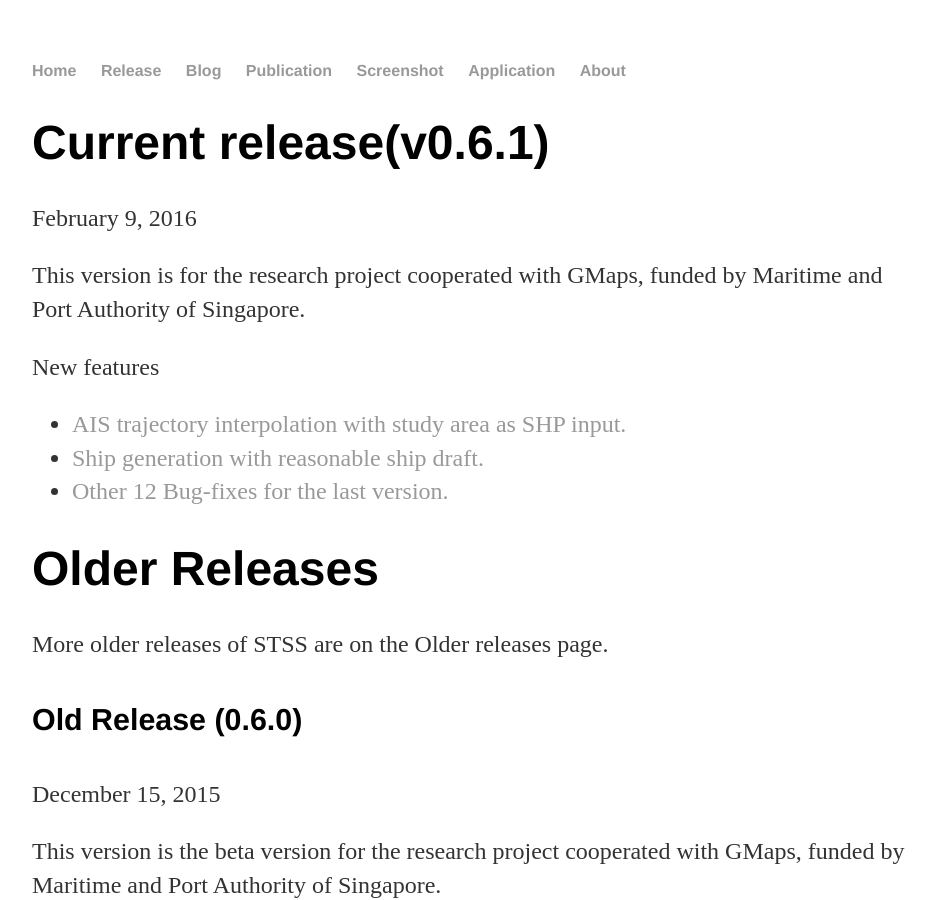
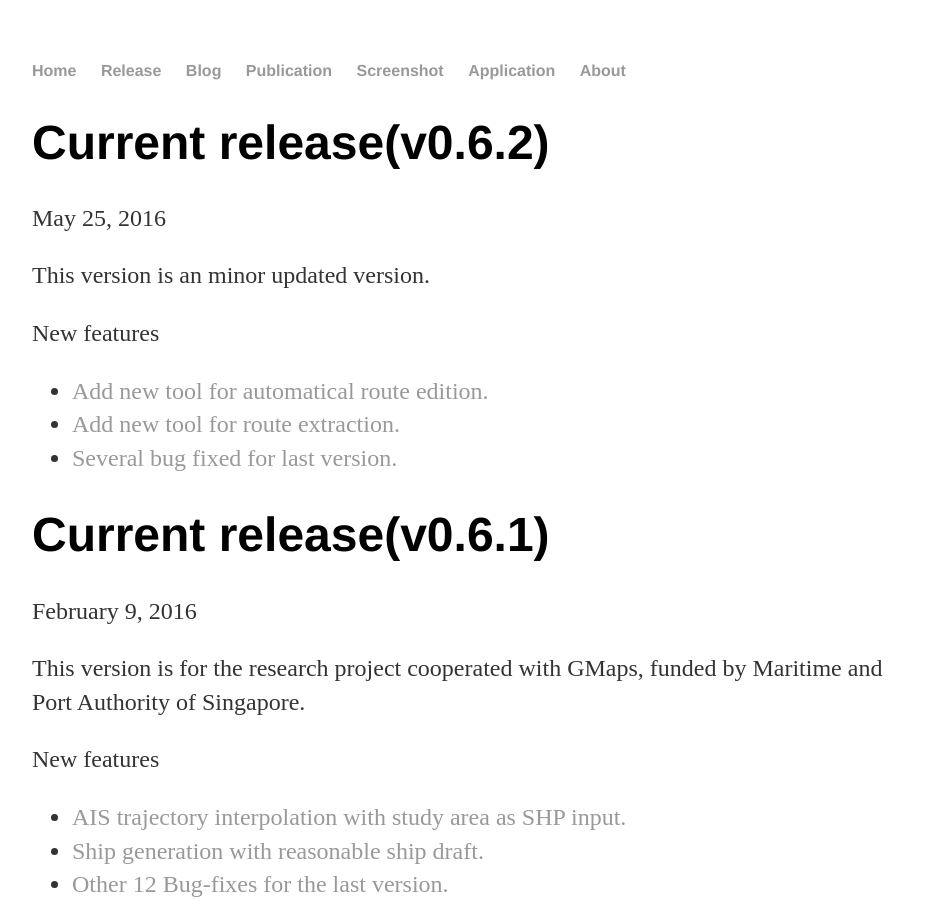
Before and after one commit to stss-maritime/stss-maritime.github.io, a Jekyll site: the page built from download/index.html, in a window 1280 px wide and 900 px high. Shown: the whole window, without its empty margins (160-1094 px from the left). Built offline with Jekyll 4.4.1, drawn with Linux system fonts in a browser that asks for light colours.

Commit message:
new release

```diff
--- a/download/index.html
+++ b/download/index.html
@@ -4,7 +4,17 @@ title: STSS release
 ---
 
 		<div class="about">
-			<h1>Current release(v0.6.1)</h1>
+			<h1>Current release(v0.6.2)</h1>
+            <p>May 25, 2016</p>
+			<p>This version is an minor updated version.</p>
+            <p>New features</p>
+			<ul class="contacts">
+				<li><a href="#">Add new tool for automatical route edition.</a></li>
+                <li><a href="#">Add new tool for route extraction.</a></li>
+                <li><a href="#">Several bug fixed for last version.</a></li>
+			</ul>
+
+            <h1>Current release(v0.6.1)</h1>
             <p>February 9, 2016</p>
 			<p>This version is for the research project cooperated with GMaps, funded by Maritime and Port Authority of Singapore.</p>
             <p>New features</p>
```
